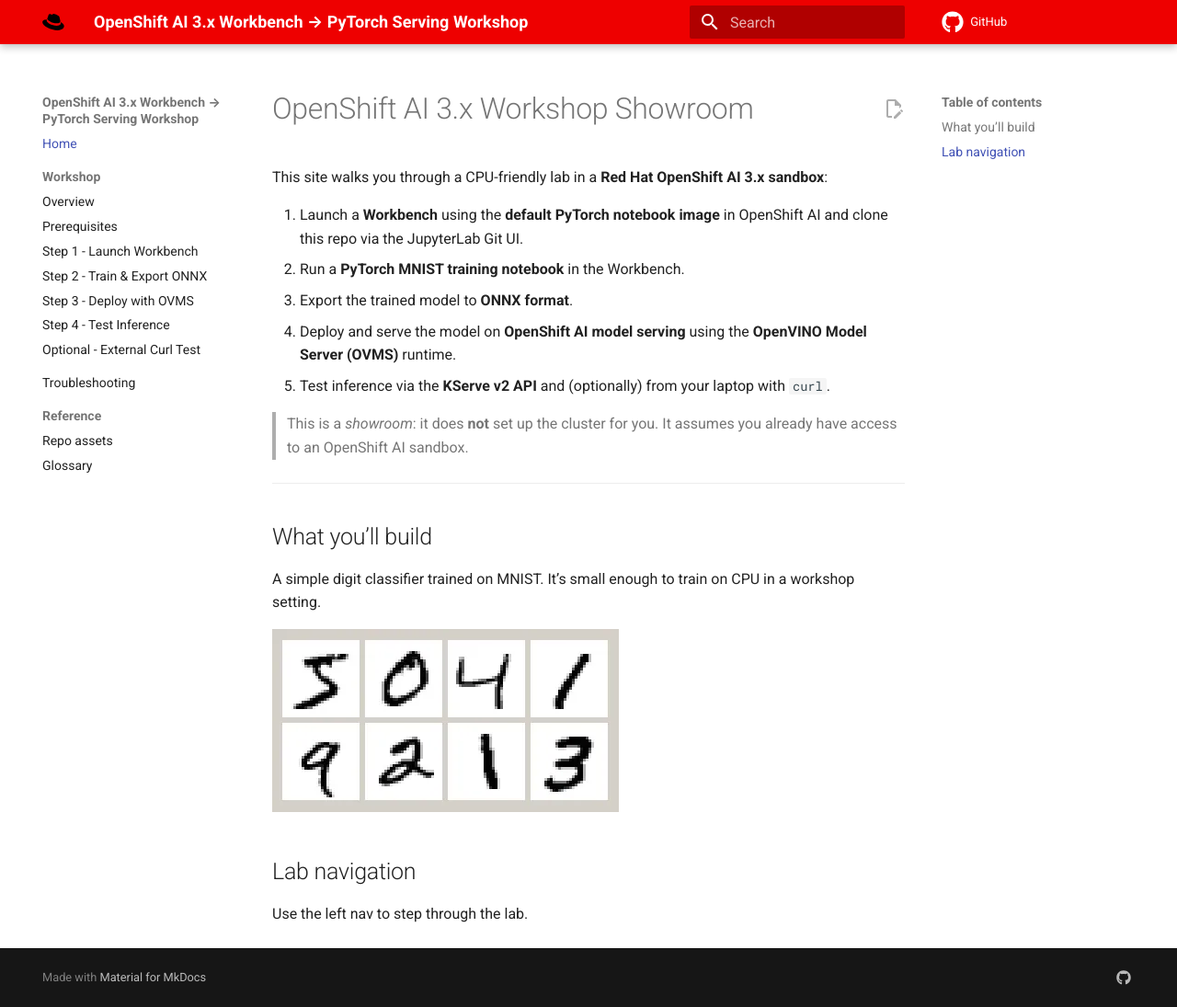
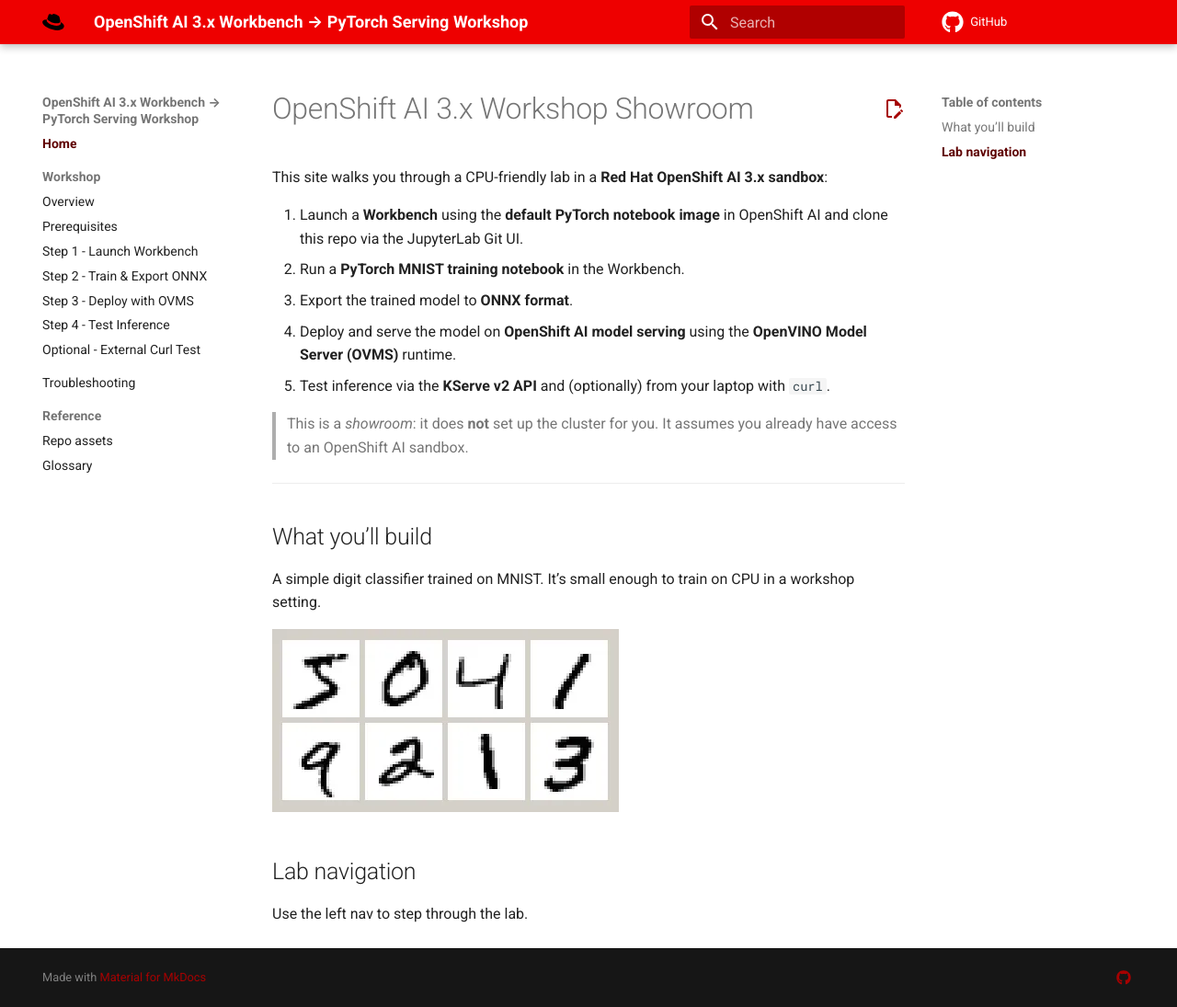
Before and after one commit to rh-aiservices-bu/hello-world-NN, an MkDocs documentation site: the page built from docs/index.md, in a window 1280 px wide and 1095 px high. Shown: the whole window at 92% size. Built offline with MkDocs 1.6.1 and Material for MkDocs 9.7.7, drawn with Linux system fonts in a browser that asks for light colours; comment, search, counter and statistics services are not loaded.

Commit message:
update: sidebar color styling

```diff
--- a/docs/stylesheets/custom.css
+++ b/docs/stylesheets/custom.css
@@ -6,3 +6,29 @@
 .md-tabs {
   background-color: #ee0000 !important;
 }
+
+/* Active/selected navigation item */
+.md-nav__item--active > .md-nav__link {
+  color: #5f0000 !important;
+}
+
+/* Navigation link hover */
+.md-nav__link:hover {
+  color: #a60000 !important;
+}
+
+/* Primary color for links */
+.md-typeset a {
+  color: #a60000 !important;
+}
+
+/* Current/active page in navigation */
+.md-nav__link--active {
+  color: #5f0000 !important;
+  font-weight: bold;
+}
+
+/* Code copy button and other interactive elements hover */
+.md-clipboard:hover {
+  color: #a60000 !important;
+}
```
